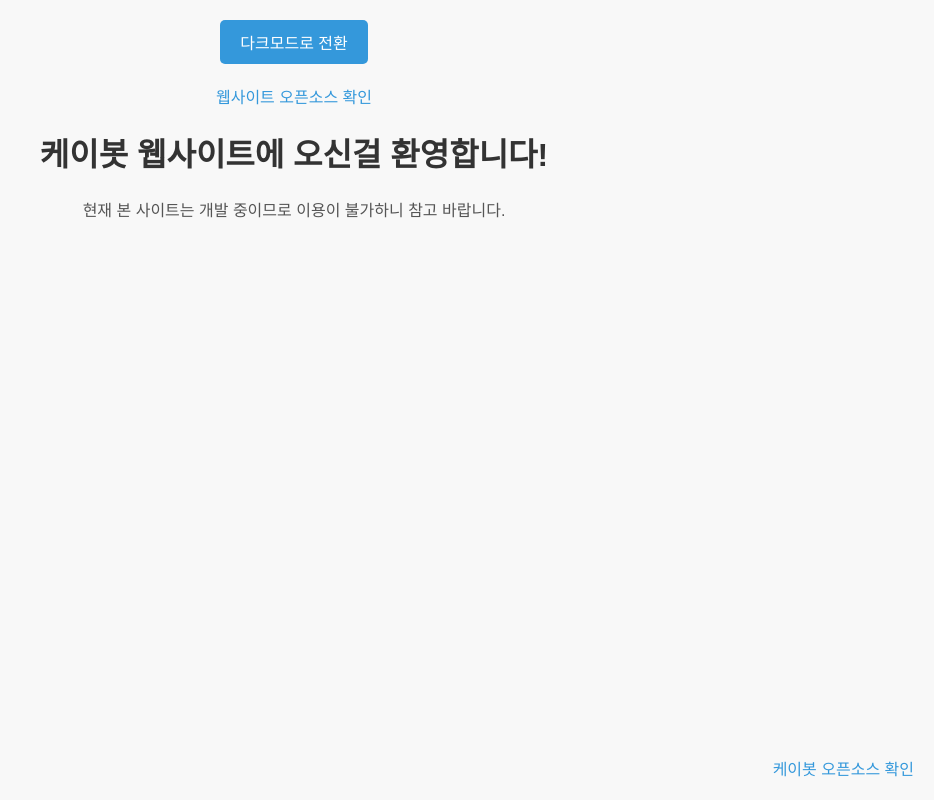
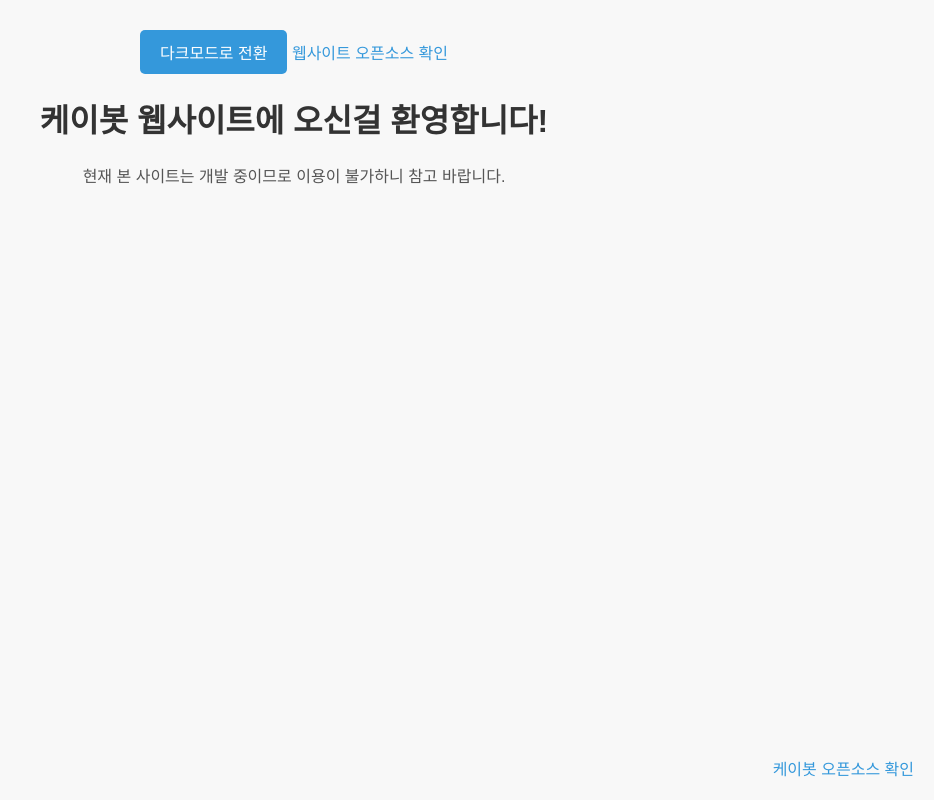
Before and after one commit to kbotsq/kbotsq.github.io, a plain HTML site: page index.html in a window 1280 px wide. Shown: the whole page, without its empty margins (346-1280 px from the left). Drawn offline with Linux system fonts and the light colour scheme.

Commit message:
Update styles.css

```diff
--- a/styles.css
+++ b/styles.css
@@ -23,6 +23,7 @@
 
 .open-source-link {
     margin-top: 20px;
+    display: inline-block; /* 인라인 블록 요소로 변경 */
 }
 
 .open-source-link a {
```
